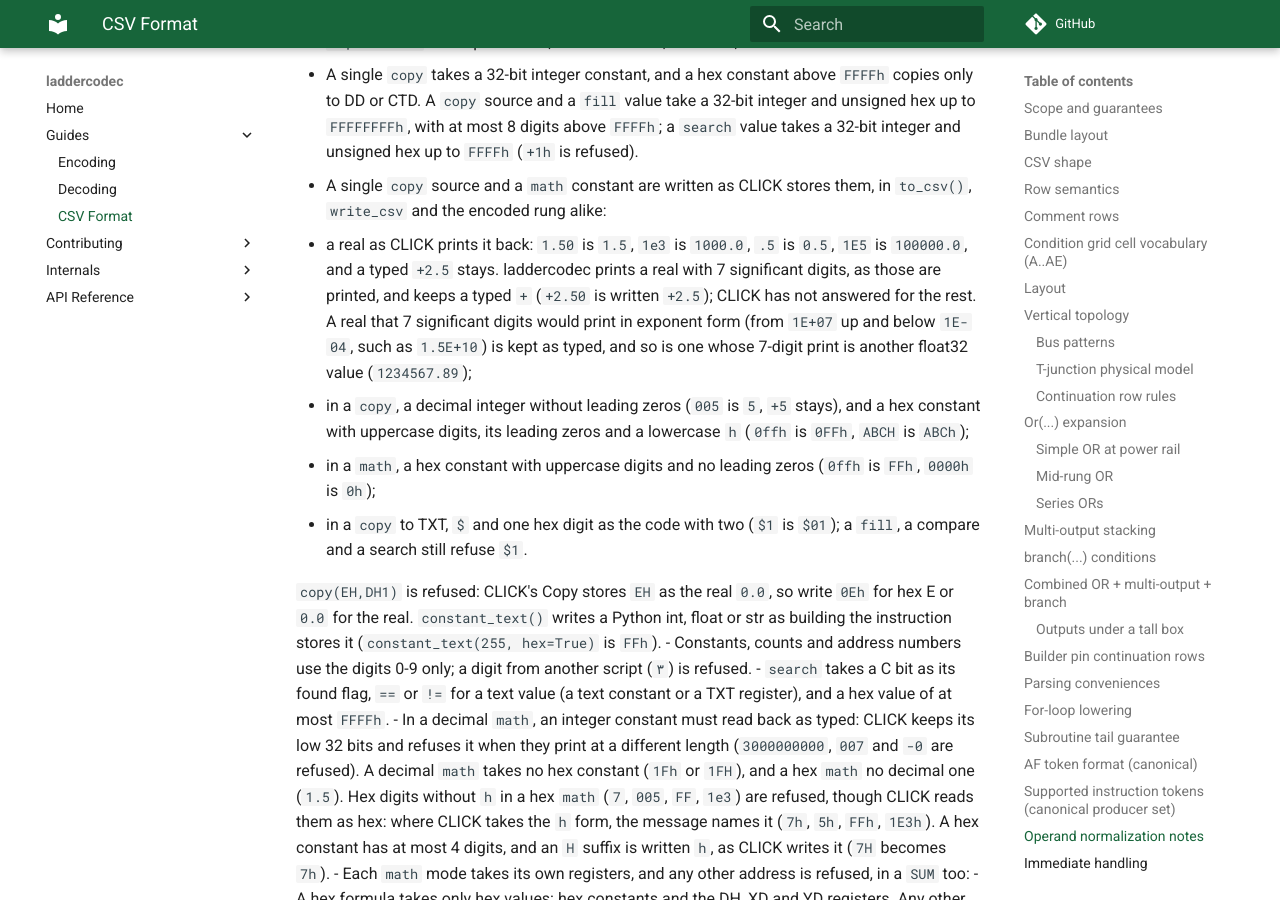
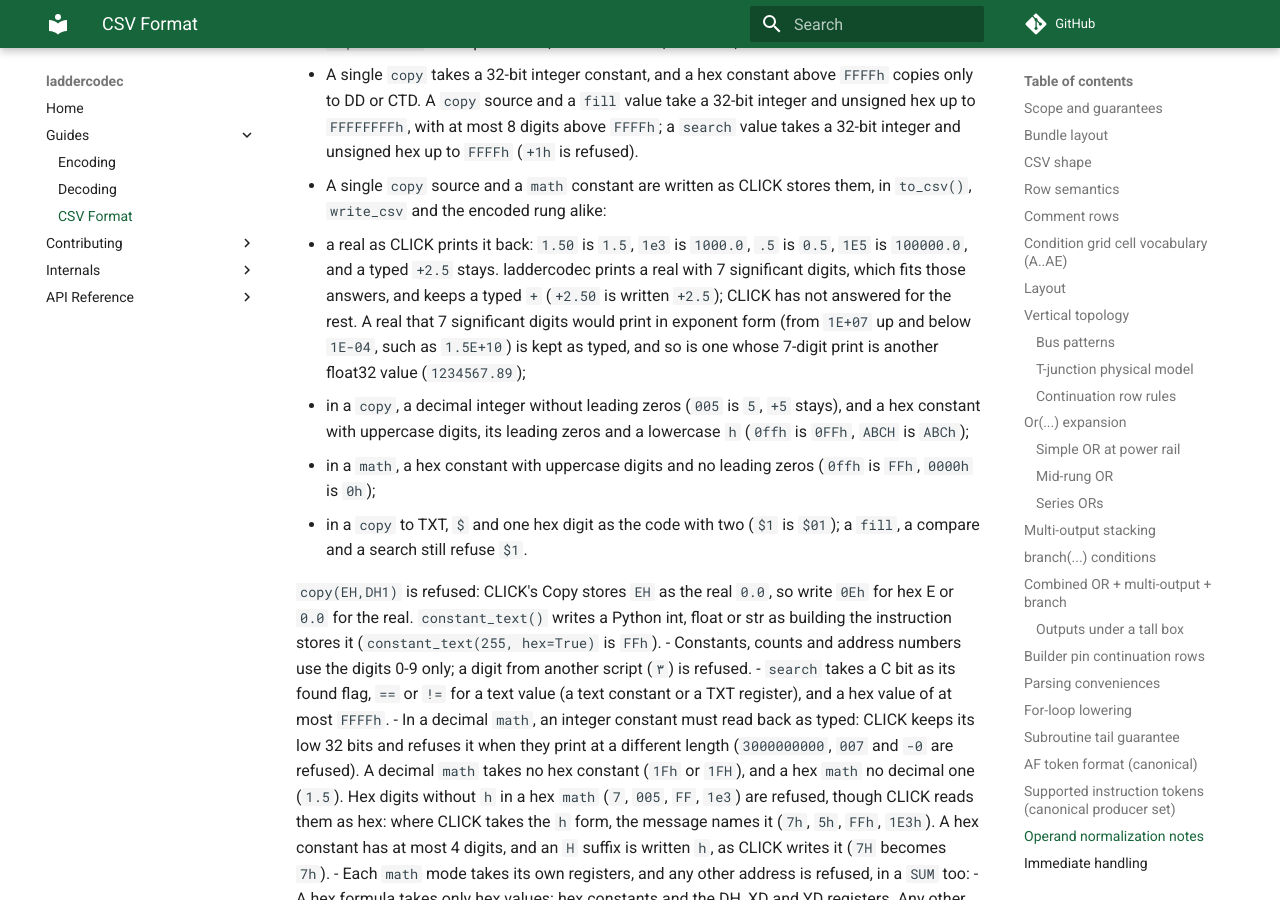
Before and after one commit to ssweber/laddercodec, an MkDocs documentation site: the page built from docs/guides/csv-format.md, in a window 1280 px wide and 900 px high, scrolled down 16520 px. Built offline with MkDocs 1.6.1 and Material for MkDocs 9.7.7, drawn with Linux system fonts in a browser that asks for light colours; comment, search, counter and statistics services are not loaded.

Commit message:
docs: tighten constant_text and real-print wording, rewrap the TXT line
Co-Authored-By: Claude Opus 5.5 <noreply@anthropic.com>
Claude-Session: https://claude.ai/code/session_01QnFxutaFyJKgcijzqdEwer

```diff
--- a/docs/guides/csv-format.md
+++ b/docs/guides/csv-format.md
@@ -704,8 +704,8 @@ currently emit:
   in `to_csv()`, `write_csv` and the encoded rung alike:
   - a real as CLICK prints it back: `1.50` is `1.5`, `1e3` is `1000.0`, `.5` is
     `0.5`, `1E5` is `100000.0`, and a typed `+2.5` stays. laddercodec prints a
-    real with 7 significant digits, as those are printed, and keeps a typed `+`
-    (`+2.50` is written `+2.5`); CLICK has not answered for the rest. A real
+    real with 7 significant digits, which fits those answers, and keeps a typed
+    `+` (`+2.50` is written `+2.5`); CLICK has not answered for the rest. A real
     that 7 significant digits would print in exponent form (from `1E+07` up and
     below `1E-04`, such as `1.5E+10`) is kept as typed, and so is one whose
     7-digit print is another float32 value (`1234567.89`);
@@ -791,9 +791,9 @@ currently emit:
   two hex digits from `$00` to `$FF`; `$`, `$100` and `$4142` raise
   `FieldError` in every field, and so does `$1` except as a `copy` source.
   CLICK writes one TXT register per character of a text constant, so `""`
-  writes nothing and `copy("TT",TXT1)` writes TXT1 and TXT2; a `copy` whose text would run past TXT1000 raises `AddressError`. A
-  `copy` of text into a pointer (`TXT[DS1]`) takes 1 to 128 characters; CLICK
-  stores no end for it. A Copy source, a Fill value, a compare and a search take
+  writes nothing and `copy("TT",TXT1)` writes TXT1 and TXT2; a `copy` whose
+  text would run past TXT1000 raises `AddressError`. A `copy` of text into a
+  pointer (`TXT[DS1]`) takes 1 to 128 characters; CLICK stores no end for it. A Copy source, a Fill value, a compare and a search take
   1 to 128 printable ASCII characters in quotes (`TXT771=="AB"` compares TXT771 and TXT772; a search
   matches the same window) and refuse `""`, a longer or non-ASCII text and a
   quote inside the text when it is read or built; spell any other character as
```
Also changed, not shown: CHANGELOG.md (+1 -1 lines).
